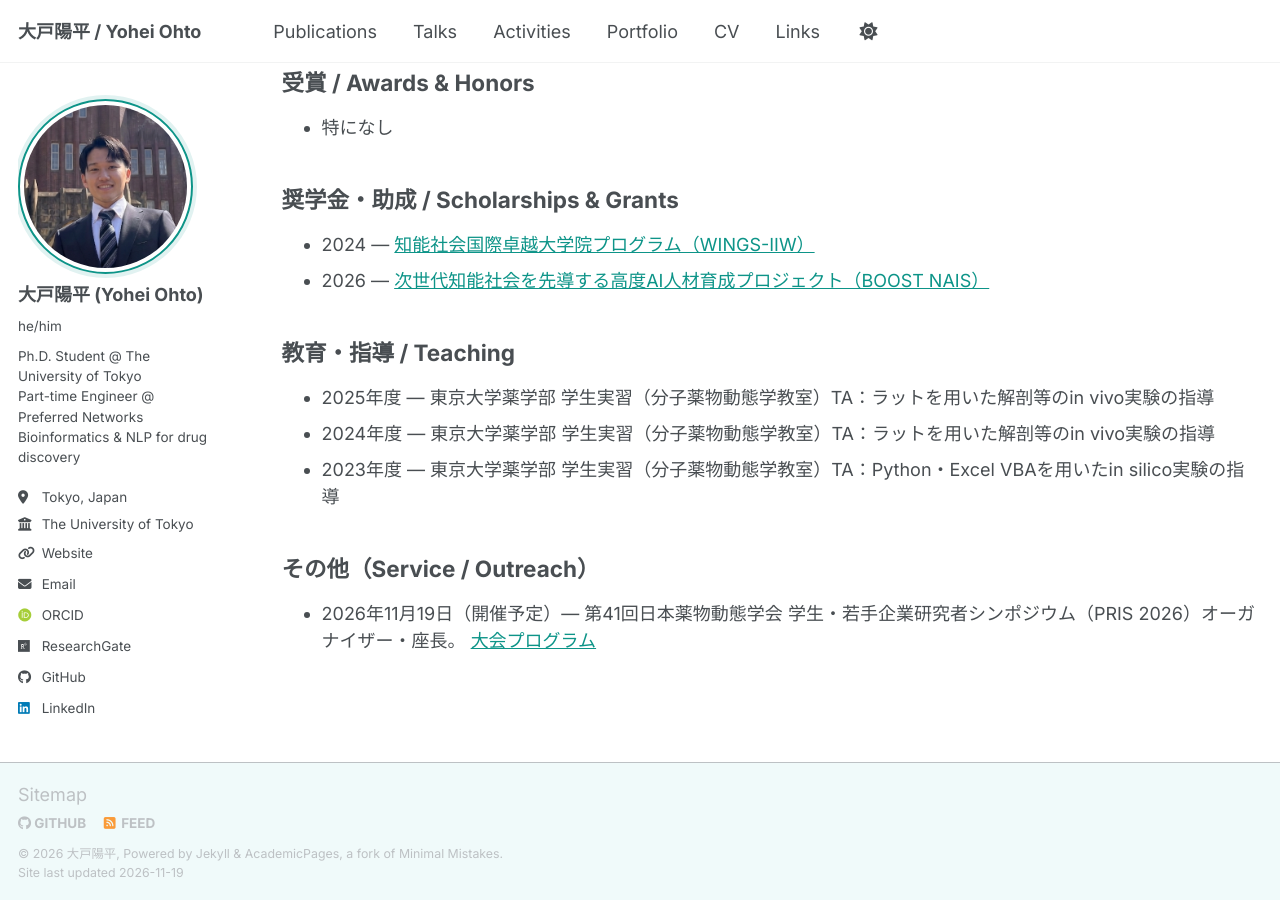
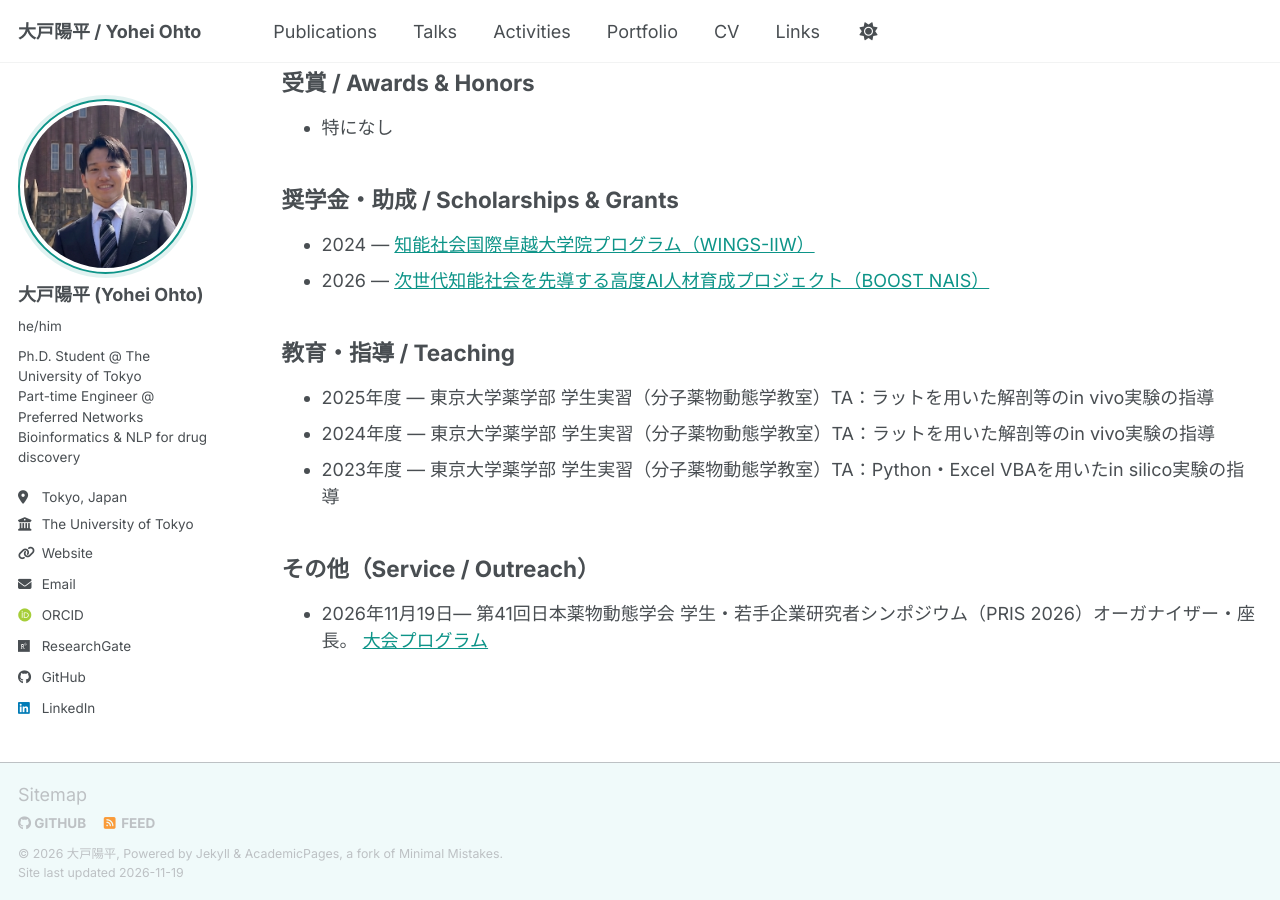
Before and after one commit to YoheiOhto/YoheiOhto.github.io, a Jekyll site: the page built from _pages/cv.md, in a window 1280 px wide and 900 px high, scrolled down 2131 px. Built offline with Jekyll 4.4.1, drawn with Linux system fonts in a browser that asks for light colours; some web fonts are replaced; a script bundle is joined from its source files by our own code; library files that are not in the unit come from our copies.

Commit message:
Mark PRIS 2026 organizer role as completed

```diff
--- a/_pages/cv.md
+++ b/_pages/cv.md
@@ -82,4 +82,4 @@ redirect_from:
 **その他（Service / Outreach）**
 ------
 
-- 2026年11月19日（開催予定）— 第41回日本薬物動態学会 学生・若手企業研究者シンポジウム（PRIS 2026）オーガナイザー・座長。 [大会プログラム](https://www.jssx41.org/En/program.html)
+- 2026年11月19日— 第41回日本薬物動態学会 学生・若手企業研究者シンポジウム（PRIS 2026）オーガナイザー・座長。 [大会プログラム](https://www.jssx41.org/En/program.html)
```
Also changed, not shown: TODO_FOR_FUTURE.md (+2 -2 lines), _pages/about.md (+1 -1 lines), _pages/activities.md (+1 -1 lines).
